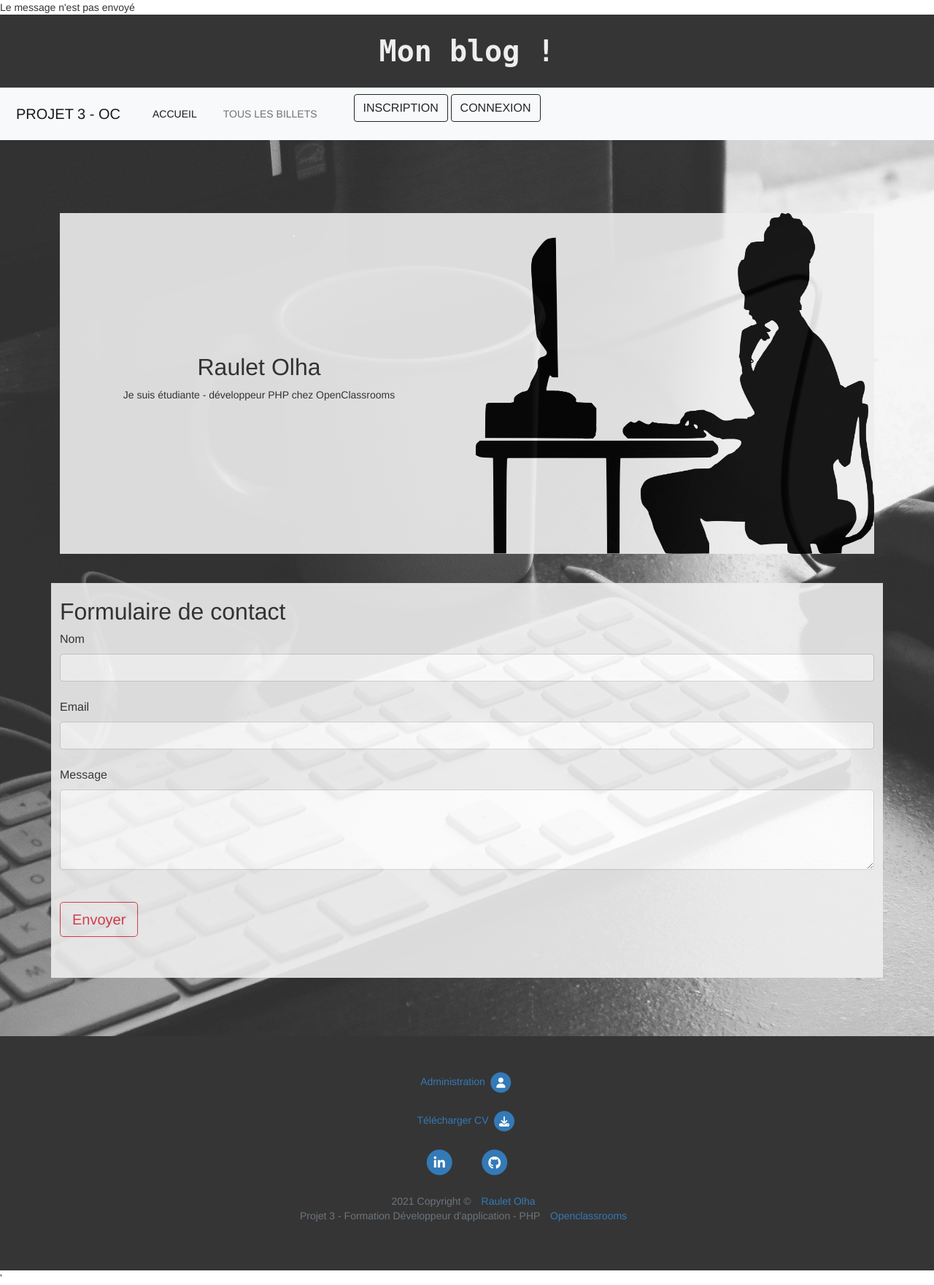
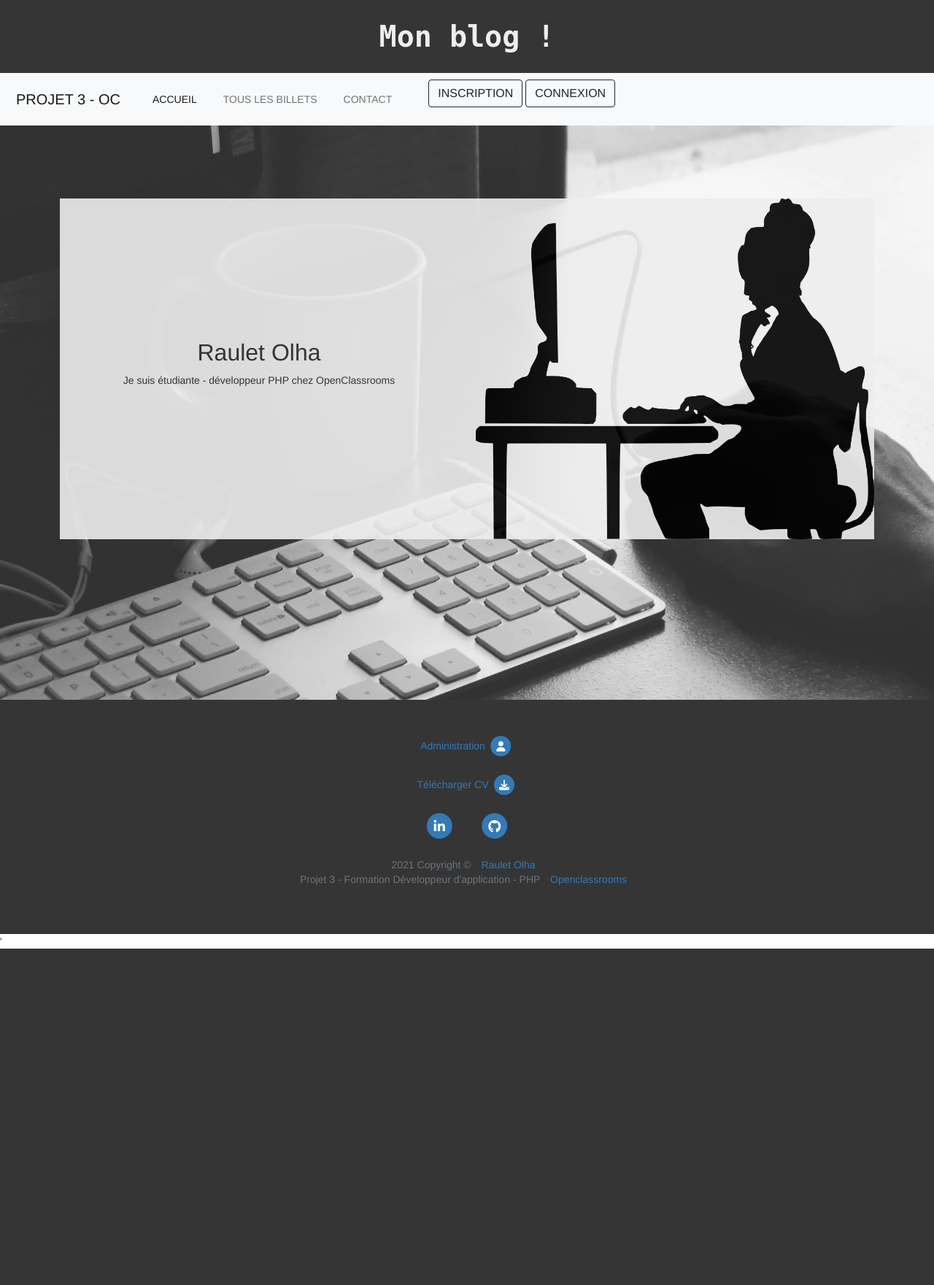
Before and after one commit to olha-r/p5-blog-php, a PHP site: page / in a window 1280 px wide. Shown: the whole page at 73% size. After the commit the page ends 1300 px from the top, so only its background shows below. Run offline with PHP 8.4, Linux system fonts and the light colour scheme; some libraries are stand-ins or nearby versions.

Commit message:
changes into Edit POst view, separeted home page and contact form

```diff
--- a/controller/backendController.php
+++ b/controller/backendController.php
@@ -1,11 +1,12 @@
 <?php
 
 require_once('model/BackendPostManager.php');
+require_once('model/PostManager.php');
 
 
 function addPost()
 {
-    if (isset($_SESSION['id']) && !empty($_SESSION['id'])) {
+    if (isset($_SESSION['admin']) && !empty($_SESSION['admin'])) {
         if (isset($_POST['title']) && isset($_POST['content'])) {
             $backendPostManager = new \Olha\Blog\Model\BackendPostManager();
             $added_post = $backendPostManager->addNewPost($_POST['title'],$_POST['content'], $_SESSION['id']);
@@ -24,7 +25,8 @@ function addPost()
     }
     else
     {
-      header('Location: index.php?action=contactUs');
+        header('./view/backend/createPostView.php');
+     /* header('Location: index.php?action=contactUs');*/
     }
 
     }
@@ -36,12 +38,28 @@ function displayAllPosts()
     $allPosts=$backendPostManager->getAllPosts();
     require_once ('view/backend/dashboardAdminView.php');
 }
+
+
+function modifyPost ()
+{
+    if (isset($_GET['id']) && $_GET['id'] > 0) {
+        $postManager = new \Olha\Blog\Model\PostManager();
+        $post = $postManager->getPost($_GET['id']);
+        require_once ('view/backend/editPostView.php');
+    }
+    else {
+        throw new Exception('Aucun identifiant de billet envoyé');
+    }
+}
 /*
 function deletePost ()
-{}
-
-function modifyPost ()
-{}
-
+{
+    if (isset($_POST['submit'])) {
+        $backendPostManager = new \Olha\Blog\Model\BackendPostManager();
+        $del_post = $backendPostManager->deletePost();
+}
+}
+*/
+/*
 function displayAllComment ()
 {}*/
--- a/controller/frontendController.php
+++ b/controller/frontendController.php
@@ -4,8 +4,6 @@
 require_once('model/PostManager.php');
 require_once('model/CommentManager.php');
 require_once('model/UsersManager.php');
-
-
 
         //POST FUNCTIONS
 
@@ -46,10 +44,8 @@ function addComment()
     }
 }
 
-
 function contactMail()
 {
-
     if (isset($_POST['submit'])) {
         $to = "ole4ka.safonova@gmail.com";
         $from = $_POST['email'];
@@ -87,12 +83,12 @@ function addNewUser()
 {
     if (isset($_POST['submit'])) {
     $newUser = new \Olha\Blog\Model\UsersManager();
-    $user_data = $newUser->checkIfUserExist($_POST['new_login_name']);
+    $user_data = $newUser->checkIfUserExist($_POST['new_user_name']);
 
     if (!empty($user_data)) {
         throw new Exception('Désolé mais ce pseudo existe déja!');
     }
-    if (strlen($_POST['new_login_name']) >16) {
+    if (strlen($_POST['new_user_name']) >16) {
         throw new Exception('Ce pseudo existe dépasse 16 caractères ');
     }
     if (!preg_match('#(?=.*[A-Z])(?=.*[a-z])(?=.*[0-9])(?=.*[\W])(?=.{8,16})(?!.*[\s])#', $_POST['new_password_1'])){
@@ -106,10 +102,11 @@ function addNewUser()
         throw new Exception("Désolé mais l'adresse mail saisie n'est pas valide.");
     }
     $new_password = password_hash($_POST['new_password_1'], PASSWORD_DEFAULT);
-    $added_user = $newUser->insertNewUser($_POST['new_login_name'], $new_password, $_POST['new_email'], 1);
+    $added_user = $newUser->insertNewUser($_POST['new_user_name'], $new_password, $_POST['new_email'], "member");
 
     if ($added_user === false) {
         throw new Exception('Une erreur est survenue lors de l\'enregistrement');
+
     }
 
     }
@@ -119,14 +116,10 @@ function addNewUser()
     }
 }
 
-
-
 function login_user()
 {
     $loginManager = new \Olha\Blog\Model\UsersManager();
     $resultat=$loginManager->signIn();
-    // Comparaison du pass envoyé via le formulaire avec la base
-
 
     if (!$resultat) {
         $_SESSION['error']='Mauvais identifiant ou mot de passe !';
@@ -135,22 +128,30 @@ function login_user()
     else {
         $isPasswordCorrect = password_verify($_POST['password'], $resultat['password']);
         if ($isPasswordCorrect) {
+            if ($resultat['role'] = 'admin') {
                 session_start();
                 /*  тест или мы вошли на сайт и созддать 2 новых сессии */
                 $_SESSION['id'] = $resultat['id'];
-            $_SESSION['login_name'] = $_POST['login_name'];
+                $_SESSION['admin'] = $_POST['user_name'];
+                $_SESSION['error']='Bienvenue, '.$_POST['user_name'].'!';
+                header('Location: index.php?action=dashboardAdmin');
+                exit();
+            }
+            elseif ($resultat['role'] = 'member'){
+                session_start();
+                $_SESSION['id'] = $resultat['id'];
+                $_SESSION['user_name'] = $_POST['user_name'];
                 /*echo 'Vous êtes connecté !';*/
-            /*$_SESSION['error']='Vous êtes connecté !';*/
+                $_SESSION['error']='Vous êtes connecté !';
                 header('Location: index.php?action=dashboard');
                 exit();
+            }
         } else {
             $_SESSION['error']='Mauvais identifiant ou mot de passe !';
             header('Location: index.php?action=signIn');
         }
     }
-
 }
-
 
 function logout()
 {
--- a/index.php
+++ b/index.php
@@ -4,7 +4,11 @@ require('controller/frontendController.php');
 require('controller/backendController.php');
 try {
     if (isset($_GET['action'])) {
-        if ($_GET['action'] === 'listPosts') {
+        if ($_GET['action'] === 'homePage') {
+            require_once ('view/frontend/homePageView.php');
+        }
+
+        elseif ($_GET['action'] === 'listPosts') {
             listPosts();
         }
 
@@ -42,14 +46,15 @@ try {
         }
 
         elseif ($_GET['action'] === 'signIn') {
-            if (isset($_POST['login_name']) && isset($_POST['password'])
-                && !empty($_POST['login_name']) && !empty($_POST['password'])
+            if (isset($_POST['user_name']) && isset($_POST['password'])
+                && !empty($_POST['user_name']) && !empty($_POST['password'])
             ) {
                 login_user(
-                    strip_tags($_POST['login_name']),
+                    strip_tags($_POST['user_name']),
                     strip_tags($_POST['password'])
                 );
             } else {
+                $_SESSION['error']['type']= "Tous les champs ne sont pas remplis !";
                 require ('view/frontend/loginView.php');
             }
 
@@ -79,7 +84,7 @@ try {
 
     }
     else {
-        contactMail();
+        require_once ('view/frontend/homePageView.php');
     }
 }
 catch(Exception $e) {
--- a/model/BackendPostManager.php
+++ b/model/BackendPostManager.php
@@ -20,14 +20,20 @@ class BackendPostManager extends Manager
     {
         $db = $this->dbConnect();
         $allPosts = $db->query('
-                    SELECT title, DATE_FORMAT(creation_date, \'%d/%m/%Y à %Hh%imin%ss\') AS creation_date_fr
+                    SELECT id, title, DATE_FORMAT(creation_date, \'%d/%m/%Y à %Hh%imin%ss\') AS creation_date_fr
                     FROM posts
                     ORDER BY creation_date
         ');
         return $allPosts;
     }
-
-
-
-
+/*
+    public function deletePost()
+    {
+        $db = $this->dbConnect();
+        $deleted_post = $db->query('
+                    DELETE FROM posts
+                    WHERE id=?
+        ');
+        return $deleted_post;
+    }*/
 }
--- a/model/LoginManager.php
+++ b/model/LoginManager.php
@@ -14,8 +14,8 @@ class LoginManager extends Manager
         $req = $db->prepare('
                             SELECT id, password
                             FROM users
-                            WHERE login_name = ?');
-        $req->execute(array($_POST['login_name']));
+                            WHERE user_name = ?');
+        $req->execute(array($_POST['user_name']));
         return $resultat = $req->fetch();
 }
 }
--- a/model/UsersManager.php
+++ b/model/UsersManager.php
@@ -12,20 +12,20 @@ class UsersManager extends Manager
         $users_data = $db->prepare('
                             SELECT *
                             FROM users
-                            WHERE login_name = ? ');
+                            WHERE user_name = ? ');
         $users_data->execute(array($pseudo));
         return $users_data->fetch();
     }
 
 
-    public function insertNewUser($new_login_name, $new_password, $new_email)
+    public function insertNewUser($new_user_name, $new_password, $new_email, $role)
     {
         $db = $this->dbConnect();
         $insertNewUser = $db->prepare('
-                                INSERT INTO users (login_name, password, email, creation_date)
-                                VALUES(?, ?, ?, NOW())');
+                                INSERT INTO users (user_name, password, email, role, creation_date)
+                                VALUES(?, ?, ?, ?,  NOW()) ');
         return $insertNewUser->execute(
-            array($new_login_name,$new_password, $new_email)
+            array($new_user_name,$new_password, $new_email, $role)
         );
 
     }
@@ -37,10 +37,10 @@ public function signIn()
 
 //  Récupération de l'utilisateur et de son password hashé
     $req = $db->prepare('
-                            SELECT id, password
+                            SELECT id, password, role
                             FROM users
-                            WHERE login_name = ?');
-    $req->execute(array($_POST['login_name']));
+                            WHERE user_name = ?');
+    $req->execute(array($_POST['user_name']));
     return $resultat = $req->fetch();
 }
 
--- a/view/backend/dashboardAdminView.php
+++ b/view/backend/dashboardAdminView.php
@@ -33,10 +33,12 @@ while ($data = $allPosts->fetch())
 
 
         <div class="col-lg-3">
-            <a href="index.php?action=modifyPost" class="btn btn-primary">Voir ou Modifier</a>
+
+            <a href="index.php?action=modifyPost&amp;id=<?= $data['id'] ?>" class="btn btn-primary">Voir ou Modifier</a>
         </div>
         <div class="col-lg-3">
-            <a href="index.php?action=deletePost" class="btn btn-warning">Supprimer</a>
+            <input type="submit" value="Supprimer" name="submit"  class="btn btn-warning"">
+           <!-- <a href="index.php?action=deletePost" class="btn btn-warning"></a>-->
         </div>
     </div>
     <?php
--- a/view/frontend/contactMailView.php
+++ b/view/frontend/contactMailView.php
@@ -1,51 +1,40 @@
-<?php $title = "Page d'accueil";
-
-$error_msg = null;
-?>
+<?php $title = "Contact us"; ?>
 
 <?php ob_start(); ?>
 
-<div class="jumbotron">
-    <div class="row">
-        <div class="col-lg-6" id="about-me">
-            <h2>Raulet Olha</h2>
-            <p>Je suis étudiante - développeur PHP chez OpenClassrooms</p>
-        </div>
-        <div class="col-lg-6">
-            <img class="img-responsive" src="/monblog/public/img/programmer.png" alt="..." />
-        </div>
-
-    </div>
-</div>
 
 <!-- Contact Section-->
-<div class="row" id="contact-form">
-    <div class="col-lg-12">
-        <h2>Formulaire de contact</h2>
-        <?php  ?>
+<div class="row justify-content-center" >
+    <div class="col-md-8 col-lg-6" id="contact-form">
         <form action="index.php?action=contactUs" method="post">
+            <div class="col-xs-8 col-xs-offset-4">
+                <h2>Formulaire de contact</h2>
+            </div>
             <!-- Name input -->
-            <div class="form-outline mb-4">
-                <label class="form-label" >Nom</label>
+            <div class="form-group">
+                <label class="control-label col-xs-4" >Nom</label>
+                <div class="col-xs-8">
                 <input type="text" name="name"  class="form-control" required>
+                </div>
             </div>
             <!-- Email input -->
-            <div class="form-outline mb-4">
-                <label class="form-label" >Email</label>
-                <input type="email" name="email" class="form-control" required>
+            <div class="form-group">
+                <label class="control-label col-xs-4" >Email</label>
+                <div class="col-xs-8">
+                    <input type="email" name="email" class="form-control" required>
+                </div>
             </div>
-
             <!-- Message input -->
-            <div class="form-outline mb-4">
-                <label class="form-label" >Message</label>
-                <textarea class="form-control" name="message" rows="4" required></textarea>
+            <div class="form-group">
+                <label class="control-label col-xs-4" >Message</label>
+                <div class="col-xs-8">
+                    <textarea class="form-control" name="message" rows="4" required></textarea>
+                </div>
             </div>
             <!-- Submit button -->
-            <button type="submit" value="submit" name="submit"  class="btn btn-lg btn-outline-danger"">Envoyer</button>
+            <input type="submit" value="Envoyer" name="submit"  class="btn btn-lg btn-outline-danger"">
         </form>
     </div>
-
-
 </div>
 
 
--- /dev/null
+++ b/view/frontend/homePageView.php
@@ -0,0 +1,25 @@
+<?php $title = "Page d'accueil";
+
+$error_msg = null;
+?>
+
+<?php ob_start(); ?>
+
+<div class="jumbotron">
+    <div class="row">
+        <div class="col-lg-6" id="about-me">
+            <h2>Raulet Olha</h2>
+            <p>Je suis étudiante - développeur PHP chez OpenClassrooms</p>
+        </div>
+        <div class="col-lg-6">
+            <img class="img-responsive" src="/monblog/public/img/programmer.png" alt="..." />
+        </div>
+
+    </div>
+</div>
+
+
+
+<?php $content = ob_get_clean(); ?>
+
+<?php require('template.php'); ?>'
--- a/view/frontend/postView.php
+++ b/view/frontend/postView.php
@@ -29,7 +29,7 @@
             <div class="col-lg-12">
                   <span>
                       Auteur:
-                      <strong><?= $post['login_name'] ?></strong>
+                      <strong><?= $post['user_name'] ?></strong>
                   </span>
                 <span>
                     le
--- a/view/frontend/profileView.php
+++ b/view/frontend/profileView.php
@@ -5,6 +5,11 @@
 
 
 <h1>Mon account</h1>
+
+<?php if (isset($_SESSION['error']) && !empty($_SESSION['error'])) : ?>
+    <div class="alert alert-success"><?= $_SESSION['error']; ?></div>
+<?php endif; ?>
+
 <?php
 
 if (isset($_SESSION['id']) and isset($_SESSION['login_name'])) {
--- a/view/frontend/signUpView.php
+++ b/view/frontend/signUpView.php
@@ -11,7 +11,7 @@
                 <div class="form-group" >
                     <label class="control-label col-xs-4">Pseudo</label>
                     <div class="col-xs-8">
-                        <input type="text" class="form-control" name="new_login_name" required="required">
+                        <input type="text" class="form-control" name="new_user_name" required="required">
                     </div>
                 </div>
                 <div class="form-group">
--- a/view/frontend/template.php
+++ b/view/frontend/template.php
@@ -22,21 +22,24 @@
 <!-- Navigation-->
 <nav class="navbar navbar-expand-lg navbar-light bg-light text-uppercase" id="mainNav">
     <div class="container-fluid">
-        <a class="navbar-brand" href="index.php?action=contactUs">Projet 3 - OC</a>
+        <a class="navbar-brand" href="index.php?action=homePage">Projet 3 - OC</a>
         <button class="navbar-toggler" type="button" data-bs-toggle="collapse" data-bs-target="#navbarTogglerDemo02" aria-controls="navbarToggler" aria-expanded="false" aria-label="Toggle navigation">
             <span class="navbar-toggler-icon"></span>
         </button>
         <div class="collapse navbar-collapse" id="navbar">
             <ul class="navbar-nav">
                 <li class="nav-item">
-                    <a class="nav-link  active" aria-current="page" href="index.php?action=contactUs">Accueil</a>
+                    <a class="nav-link  active" aria-current="page" href="index.php?action=homePage">Accueil</a>
                 </li>
                 <li class="nav-item">
                     <a class="nav-link  " aria-current="page" href="index.php?action=listPosts">Tous les billets</a>
                 </li>
+                <li class="nav-item">
+                    <a class="nav-link  " aria-current="page" href="index.php?action=contactUs">Contact</a>
+                </li>
             </ul>
             <ul class="navbar-right">
-                <?php if (!isset($_SESSION['id']) and !isset($_SESSION['login_name'])) : ?>
+                <?php if (!isset($_SESSION['id']) and !isset($_SESSION['user_name'])) : ?>
                     <a class="btn btn-outline-dark navbar-right" href="index.php?action=signUp">Inscription</a>
                     <a class="btn btn-outline-dark navbar-right" href="index.php?action=signIn">Connexion</a>
 
```
Also changed, not shown: view/backend/backendTemplate.php (+14 -0 lines), view/backend/editPostView.php (+46 -1 lines), view/frontend/loginView.php (+1 -6 lines). Lines whose indentation alone changed are shown as unchanged.
